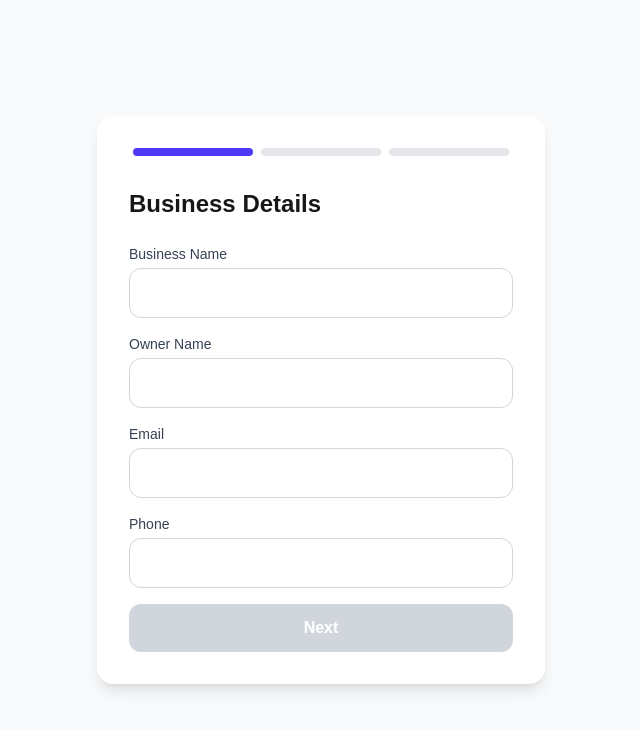
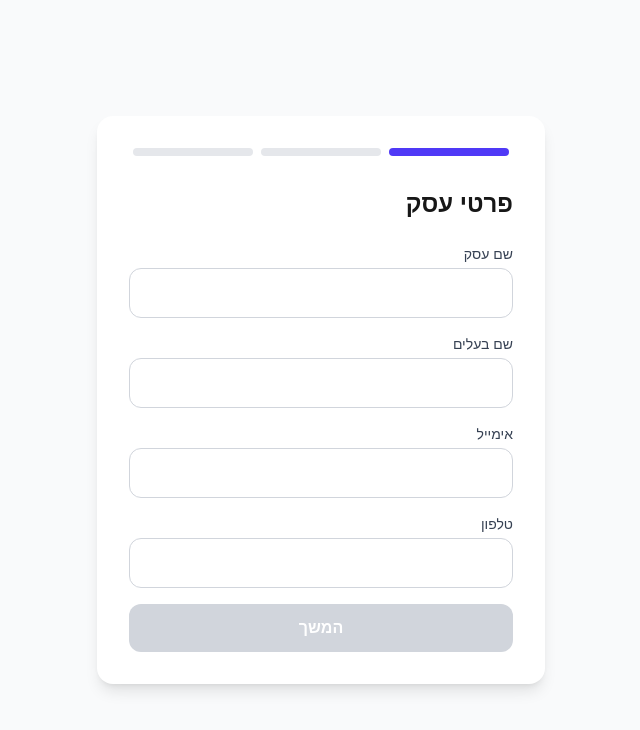
Before and after one commit to alon94/tenders-agent, a Next.js app: page /register in a window 1280 px wide. Shown: the top 730 px of the page, without its empty margins (319-959 px from the left). Built offline with nearby package versions, Linux system fonts and the light colour scheme.

Commit message:
feat: Hebrew RTL register form with translated labels

```diff
--- a/app/register/page.tsx
+++ b/app/register/page.tsx
@@ -6,6 +6,46 @@ type FormData = {
   businessName: string; ownerName: string; email: string; phone: string;
   category: string; region: string; employees: string; notification: string;
 };
+
+const L = {
+  step1Title: 'פרטי עסק',
+  step2Title: 'פרופיל עסקי',
+  step3Title: 'עדכונים',
+  businessName: 'שם עסק',
+  ownerName: 'שם בעלים',
+  email: 'אימייל',
+  phone: 'טלפון',
+  category: 'ספיקת עסק',
+  region: 'אזור',
+  next: 'המשך',
+  back: 'חזרה',
+  register: 'הירשם',
+  saving: 'שומר...',
+  selectPlaceholder: 'בחר...',
+  whatsapp: 'WhatsApp',
+  emailNotif: 'אימייל',
+  both: 'שניהם',
+};
+
+const cats = [
+  'טכנולוגיה',
+  'בנייה',
+  'בריאות',
+  'חינוך',
+  'ניקיון ותחזוקה',
+  'מזון',
+  'בטיחות',
+  'סביבה',
+  'אחר',
+];
+const regs = [
+  'כל הארץ',
+  'צפון',
+  'מרכז',
+  'דרום',
+  'ירושלים',
+  'חיפה',
+];
 
 export default function RegisterPage() {
   const router = useRouter();
@@ -29,16 +69,8 @@ export default function RegisterPage() {
     } catch (e) { console.error(e); }
     finally { setLoading(false); }
   };
-  const fields: { f: keyof FormData; l: string; t: string }[] = [
-    { f: 'businessName', l: 'Business Name', t: 'text' },
-    { f: 'ownerName', l: 'Owner Name', t: 'text' },
-    { f: 'email', l: 'Email', t: 'email' },
-    { f: 'phone', l: 'Phone', t: 'tel' },
-  ];
-  const cats = ['Technology','Construction','Health','Education','Cleaning','Food','Security','Environment','Other'];
-  const regs = ['Nationwide','North','Center','South','Jerusalem','Haifa'];
   return (
-    <main className="min-h-screen bg-gray-50 flex items-center justify-center p-4">
+    <main className="min-h-screen bg-gray-50 flex items-center justify-center p-4" dir="rtl">
       <div className="bg-white rounded-2xl shadow-lg p-8 w-full max-w-md">
         <div className="flex justify-between mb-8">
           {[1,2,3].map((n) => (
@@ -47,58 +79,71 @@ export default function RegisterPage() {
         </div>
         {step === 1 && (
           <div className="space-y-4">
-            <h2 className="text-2xl font-bold mb-6">Business Details</h2>
-            {fields.map(({ f, l, t }) => (
-              <div key={f}>
-                <label className="block text-sm font-medium text-gray-700 mb-1">{l}</label>
-                <input type={t} value={form[f]} onChange={(e) => upd(f, e.target.value)}
-                  className="w-full border border-gray-300 rounded-xl px-4 py-3 focus:outline-none focus:ring-2 focus:ring-indigo-400" />
-              </div>
-            ))}
+            <h2 className="text-2xl font-bold mb-6">{L.step1Title}</h2>
+            <div>
+              <label className="block text-sm font-medium text-gray-700 mb-1">{L.businessName}</label>
+              <input type="text" value={form.businessName} onChange={(e) => upd('businessName', e.target.value)}
+                className="w-full border border-gray-300 rounded-xl px-4 py-3 focus:outline-none focus:ring-2 focus:ring-indigo-400" />
+            </div>
+            <div>
+              <label className="block text-sm font-medium text-gray-700 mb-1">{L.ownerName}</label>
+              <input type="text" value={form.ownerName} onChange={(e) => upd('ownerName', e.target.value)}
+                className="w-full border border-gray-300 rounded-xl px-4 py-3 focus:outline-none focus:ring-2 focus:ring-indigo-400" />
+            </div>
+            <div>
+              <label className="block text-sm font-medium text-gray-700 mb-1">{L.email}</label>
+              <input type="email" value={form.email} onChange={(e) => upd('email', e.target.value)}
+                className="w-full border border-gray-300 rounded-xl px-4 py-3 focus:outline-none focus:ring-2 focus:ring-indigo-400" />
+            </div>
+            <div>
+              <label className="block text-sm font-medium text-gray-700 mb-1">{L.phone}</label>
+              <input type="tel" value={form.phone} onChange={(e) => upd('phone', e.target.value)}
+                className="w-full border border-gray-300 rounded-xl px-4 py-3 focus:outline-none focus:ring-2 focus:ring-indigo-400" />
+            </div>
             <button onClick={() => setStep(2)} disabled={!form.businessName || !form.email || !form.phone}
-              className="w-full bg-indigo-600 hover:bg-indigo-700 disabled:bg-gray-300 text-white font-bold py-3 rounded-xl">Next</button>
+              className="w-full bg-indigo-600 hover:bg-indigo-700 disabled:bg-gray-300 text-white font-bold py-3 rounded-xl">{L.next}</button>
           </div>
         )}
         {step === 2 && (
           <div className="space-y-4">
-            <h2 className="text-2xl font-bold mb-6">Business Profile</h2>
+            <h2 className="text-2xl font-bold mb-6">{L.step2Title}</h2>
             <div>
-              <label className="block text-sm font-medium text-gray-700 mb-1">Category</label>
+              <label className="block text-sm font-medium text-gray-700 mb-1">{L.category}</label>
               <select value={form.category} onChange={(e) => upd('category', e.target.value)}
                 className="w-full border border-gray-300 rounded-xl px-4 py-3">
-                <option value="">Select...</option>
+                <option value="">{L.selectPlaceholder}</option>
                 {cats.map((c) => <option key={c} value={c}>{c}</option>)}
               </select>
             </div>
             <div>
-              <label className="block text-sm font-medium text-gray-700 mb-1">Region</label>
+              <label className="block text-sm font-medium text-gray-700 mb-1">{L.region}</label>
               <select value={form.region} onChange={(e) => upd('region', e.target.value)}
                 className="w-full border border-gray-300 rounded-xl px-4 py-3">
-                <option value="">Select...</option>
+                <option value="">{L.selectPlaceholder}</option>
                 {regs.map((r) => <option key={r} value={r}>{r}</option>)}
               </select>
             </div>
             <div className="flex gap-3">
-              <button onClick={() => setStep(1)} className="flex-1 border border-gray-300 text-gray-600 font-bold py-3 rounded-xl">Back</button>
+              <button onClick={() => setStep(1)} className="flex-1 border border-gray-300 text-gray-600 font-bold py-3 rounded-xl">{L.back}</button>
               <button onClick={() => setStep(3)} disabled={!form.category || !form.region}
-                className="flex-1 bg-indigo-600 hover:bg-indigo-700 disabled:bg-gray-300 text-white font-bold py-3 rounded-xl">Next</button>
+                className="flex-1 bg-indigo-600 hover:bg-indigo-700 disabled:bg-gray-300 text-white font-bold py-3 rounded-xl">{L.next}</button>
             </div>
           </div>
         )}
         {step === 3 && (
           <div className="space-y-4">
-            <h2 className="text-2xl font-bold mb-6">Notifications</h2>
-            {[{ v: 'whatsapp', l: 'WhatsApp' }, { v: 'email', l: 'Email' }, { v: 'both', l: 'Both' }].map(({ v, l }) => (
+            <h2 className="text-2xl font-bold mb-6">{L.step3Title}</h2>
+            {[{ v: 'whatsapp', l: L.whatsapp }, { v: 'email', l: L.emailNotif }, { v: 'both', l: L.both }].map(({ v, l }) => (
               <label key={v} className={'flex items-center gap-4 p-4 border-2 rounded-xl cursor-pointer ' + (form.notification === v ? 'border-indigo-500 bg-indigo-50' : 'border-gray-200')}>
                 <input type="radio" name="notification" value={v} checked={form.notification === v} onChange={() => upd('notification', v)} className="sr-only" />
                 <span className="font-medium">{l}</span>
               </label>
             ))}
             <div className="flex gap-3 mt-6">
-              <button onClick={() => setStep(2)} className="flex-1 border border-gray-300 text-gray-600 font-bold py-3 rounded-xl">Back</button>
+              <button onClick={() => setStep(2)} className="flex-1 border border-gray-300 text-gray-600 font-bold py-3 rounded-xl">{L.back}</button>
               <button onClick={handleSubmit} disabled={loading}
                 className="flex-1 bg-green-600 hover:bg-green-700 disabled:bg-gray-300 text-white font-bold py-3 rounded-xl">
-                {loading ? 'Saving...' : 'Register'}
+                {loading ? L.saving : L.register}
               </button>
             </div>
           </div>
```
